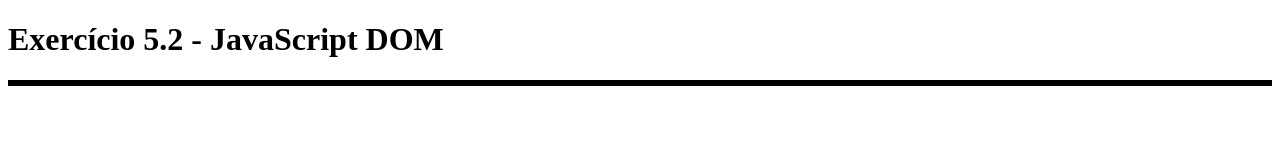
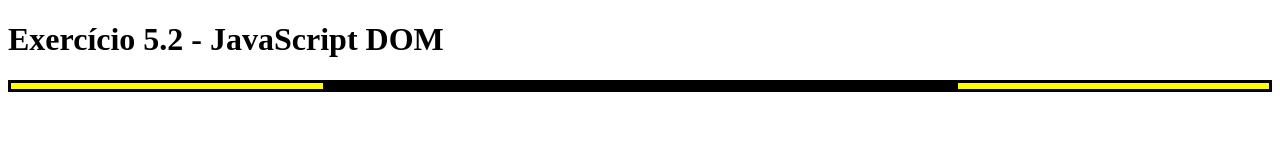
Before and after one commit to dilenio/trybe, a plain HTML site: page exercises/5_2/exercises.html in a window 1280 px wide. Drawn offline with Linux system fonts and the light colour scheme.

Commit message:
3. Adicione a tag div com a classe center-content como filho da tag div criada no passo 2;

```diff
--- a/exercises/5_2/exercises.html
+++ b/exercises/5_2/exercises.html
@@ -68,6 +68,12 @@
       divMainContent.className = "main-content";
       document.getElementsByTagName("body")[0].appendChild(divMainContent);
 
+      // 3. Adicione a tag div com a classe center-content como filho da tag div criada no passo 2;
+      let divCenterContent = document.createElement("div");
+      divCenterContent.className = "center-content";
+      document.getElementsByClassName("main-content")[0].appendChild(divCenterContent);
+
+
     </script>
   </body>
 </html>
```
